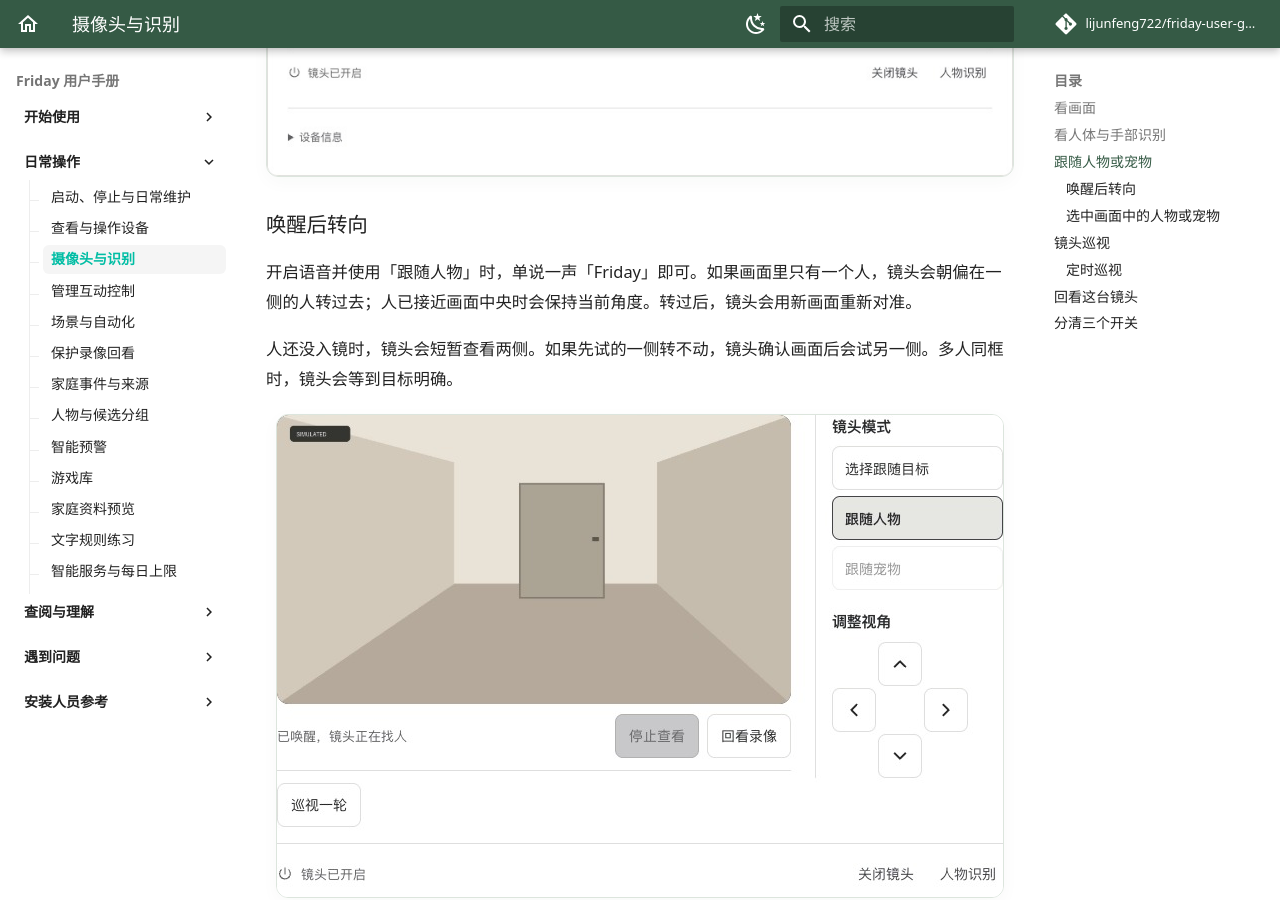
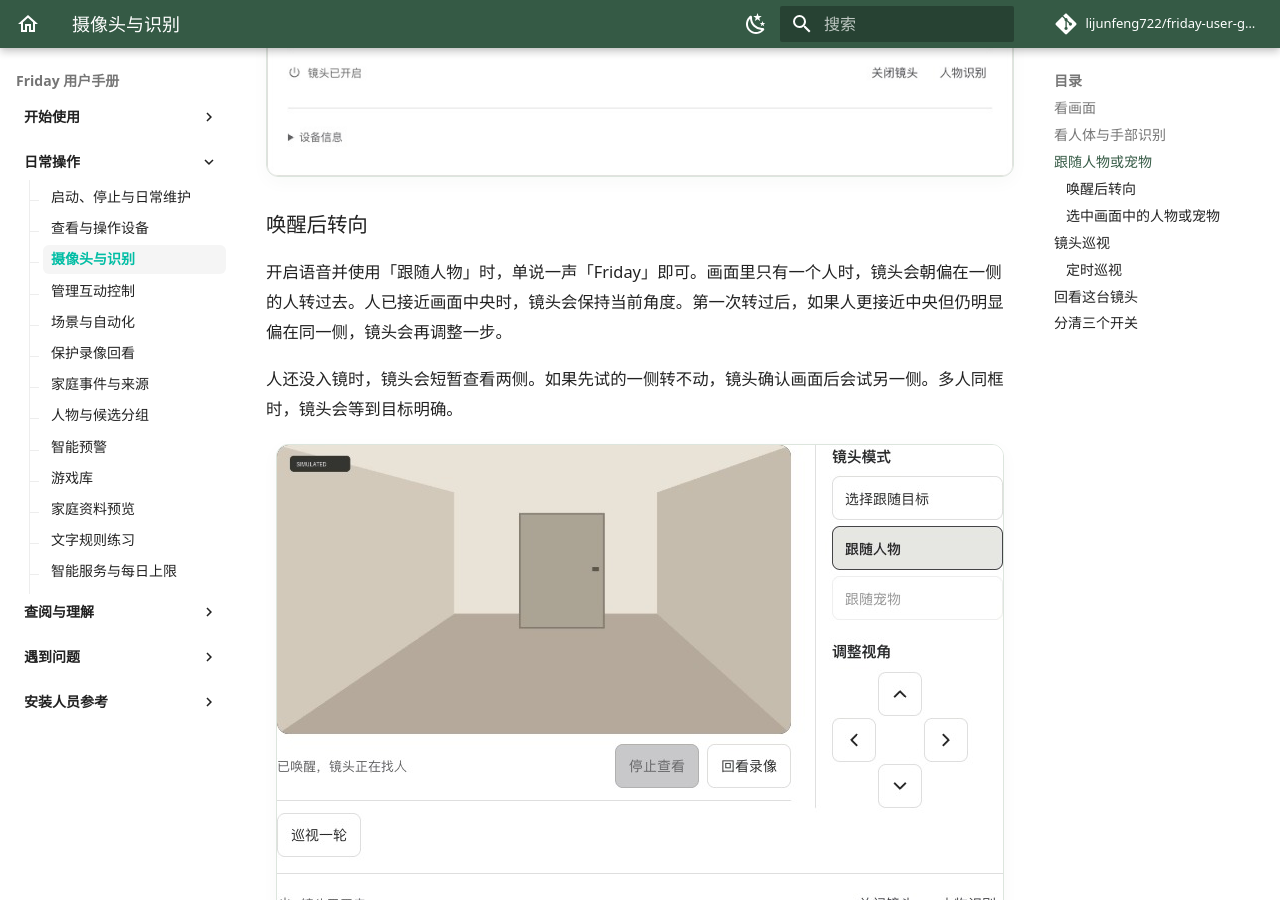
Before and after one commit to lijunfeng722/friday-user-guide, an MkDocs documentation site: the page built from docs/guides/cameras.md, in a window 1280 px wide and 900 px high, scrolled down 2730 px. Built offline with MkDocs 1.6.1 and Material for MkDocs 9.7.7, drawn with Linux system fonts in a browser that asks for light colours; comment, search, counter and statistics services are not loaded.

Commit message:
文档：说明唤醒后镜头再次对准的条件

```diff
--- a/docs/guides/cameras.md
+++ b/docs/guides/cameras.md
@@ -33,7 +33,7 @@
 
 ### 唤醒后转向
 
-开启语音并使用「跟随人物」时，单说一声「Friday」即可。如果画面里只有一个人，镜头会朝偏在一侧的人转过去；人已接近画面中央时会保持当前角度。转过后，镜头会用新画面重新对准。
+开启语音并使用「跟随人物」时，单说一声「Friday」即可。画面里只有一个人时，镜头会朝偏在一侧的人转过去。人已接近画面中央时，镜头会保持当前角度。第一次转过后，如果人更接近中央但仍明显偏在同一侧，镜头会再调整一步。
 
 人还没入镜时，镜头会短暂查看两侧。如果先试的一侧转不动，镜头确认画面后会试另一侧。多人同框时，镜头会等到目标明确。
 
```
Also changed, not shown: USER_MANUAL.md (+2 -2 lines), docs/troubleshooting/faq.md (+1 -1 lines).
